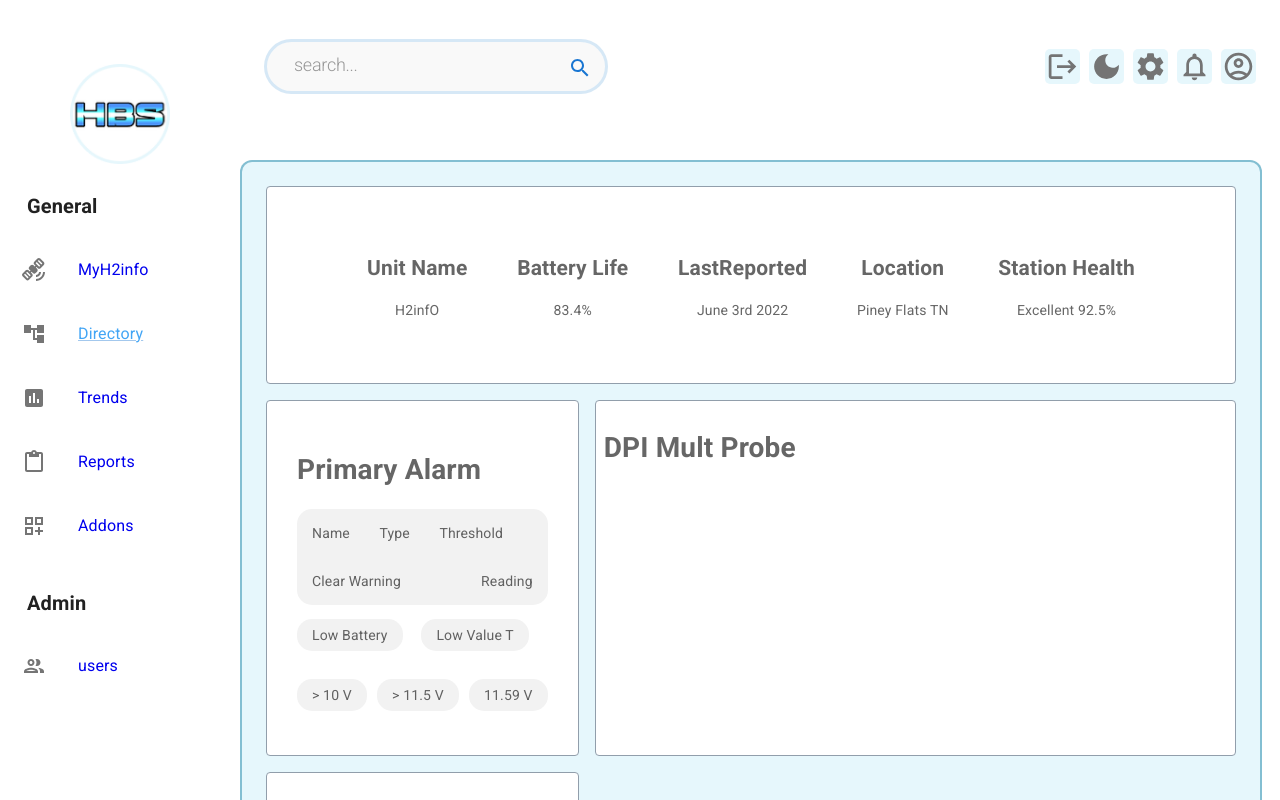
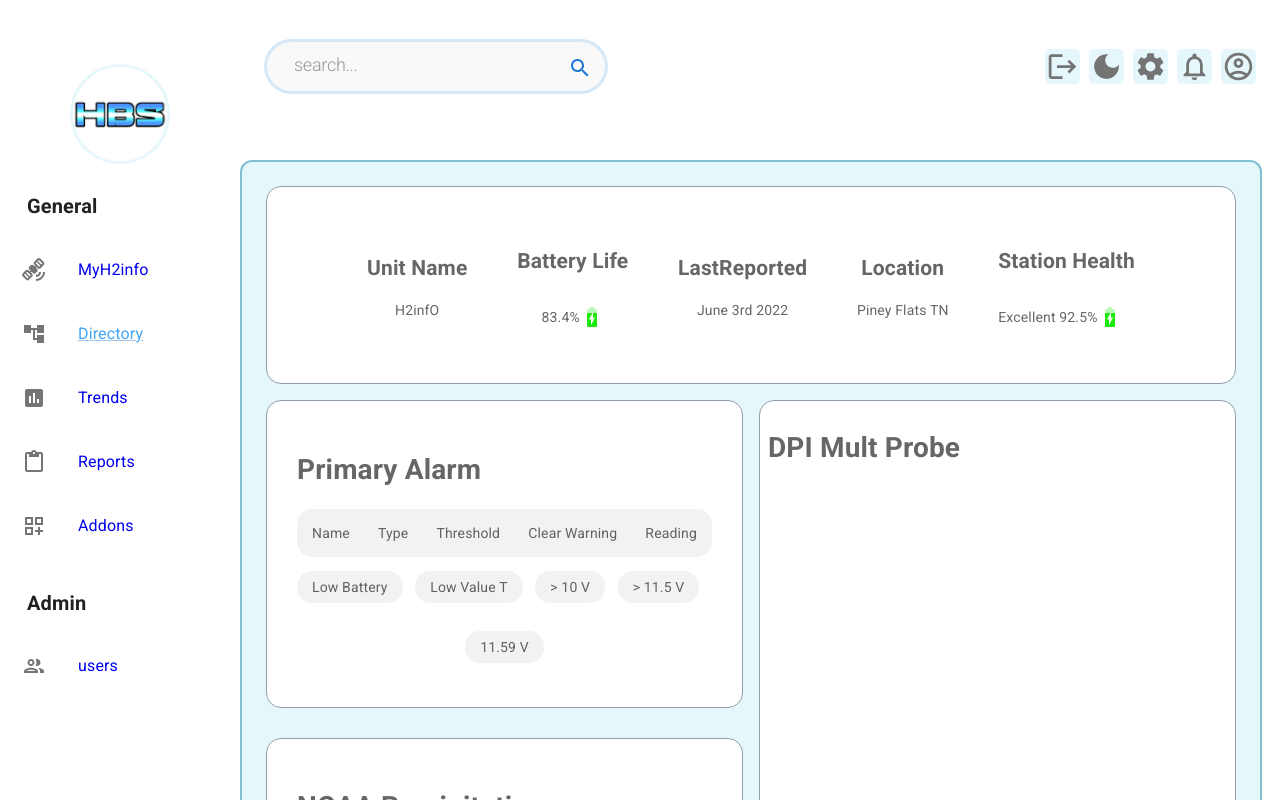
Before and after one commit to kpierc11/Dashboard_Demo, a React (Create React App) app in the folder app/: page /station-data-page in a window 1280 px wide. Shown: the top 800 px of the page. Built offline with nearby package versions, Linux system fonts and the light colour scheme.

Commit message:
initial station data page

```diff
--- a/app/src/App.tsx
+++ b/app/src/App.tsx
@@ -2,7 +2,12 @@ import "./App.css";
 import NavigationDrawer from "./components/navigationDrawer/NavigationDrawer";
 
 function App() {
-  return <NavigationDrawer />;
+  let loggedIn: boolean = true;
+  if (loggedIn) {
+    return <NavigationDrawer />;
+  } else {
+    return <div>Login Page</div>;
+  }
 }
 
 export default App;
--- a/app/src/pages/stationDataPage/StationDataPage.tsx
+++ b/app/src/pages/stationDataPage/StationDataPage.tsx
@@ -15,8 +15,7 @@ import {
 } from "chart.js";
 import { Line } from "react-chartjs-2";
 import { faker } from "@faker-js/faker";
-import Switch from "@mui/material/Switch/Switch";
-import "../trendsPage/trendsPage.css";
+import BatteryCharging90Icon from "@mui/icons-material/BatteryCharging90";
 
 ChartJS.register(
   CategoryScale,
@@ -55,7 +54,6 @@ export const data = {
   ],
 };
 
-
 const Item = styled(Paper)(({ theme }) => ({
   backgroundColor: theme.palette.mode === "dark" ? "#1A2027" : "#fff",
   ...theme.typography.body2,
@@ -67,7 +65,7 @@ const Item = styled(Paper)(({ theme }) => ({
   flexWrap: "wrap",
   textAlign: "center",
   color: theme.palette.text.secondary,
-  height: "100%",
+  borderRadius: "15px"
 }));
 
 export default function StationDataPage() {
@@ -89,7 +87,19 @@ export default function StationDataPage() {
             </Box>
             <Box className="station-data-unit-info">
               <h2>Battery Life</h2>
-              <p>83.4%</p>
+              <Box
+                sx={{
+                  display: "flex",
+                  flexDirection: "row",
+                  alignItems: "center",
+                  justifyContent: "center",
+                }}
+              >
+                <p>83.4%</p>
+                <BatteryCharging90Icon
+                  sx={{ color: "#1EE90D" }}
+                ></BatteryCharging90Icon>
+              </Box>
             </Box>
             <Box className="station-data-unit-info">
               <h2>LastReported</h2>
@@ -101,12 +111,23 @@ export default function StationDataPage() {
             </Box>
             <Box className="station-data-unit-info">
               <h2>Station Health</h2>
-              <p>Excellent 92.5%</p>
+              <Box
+                sx={{
+                  display: "flex",
+                  flexDirection: "row",
+                  alignItems: "center",
+                }}
+              >
+                <p>Excellent 92.5%</p>
+                <BatteryCharging90Icon
+                  sx={{ color: "#1EE90D" }}
+                ></BatteryCharging90Icon>
+              </Box>
             </Box>
           </Item>
         </Grid>
-        <Grid xs={4}>
-          <Item sx={{ padding: "30px 30px 30px 30px" }}>
+        <Grid xs={12} md={6}>
+          <Item sx={{ padding: "30px 30px 30px 30px", marginBottom:"30px" }}>
             <h1>Primary Alarm</h1>
             <Box
               className={"station-data-primary-alarm-topbar"}
@@ -129,17 +150,25 @@ export default function StationDataPage() {
               <p>11.59 V</p>
             </Box>
           </Item>
-        </Grid>
-        <Grid xs={8}>
-          <Item>
-            <h1>DPI Mult Probe</h1>
+          <Item sx={{ padding: "30px" }}>
+            <h1>NOAA Precipitation</h1>
+            <Line options={options} data={data} />
           </Item>
         </Grid>
-        <Grid xs={4} sx={{ height: "100%" }}>
-          <Item sx={{ padding:"30px"}}>
-            <h1>NOAA Precipitation</h1>
-            <Line options={options} data={data} />
-            </Item>
+        <Grid xs={12} md={6}>
+        <Item
+            sx={{
+              display: "flex",
+              flexDirection: "column",
+              alignItems: "flex-start",
+              height:"100%"
+            }}
+          >
+            <h1>DPI Mult Probe</h1>
+            <Box sx={{width:"width:100%"}}>
+
+            </Box>
+          </Item>
         </Grid>
       </Grid>
     </Box>
--- a/app/src/pages/stationDataPage/stationDataPage.css
+++ b/app/src/pages/stationDataPage/stationDataPage.css
@@ -1,45 +1,58 @@
 .station-data-unit-info {
-    margin-right:auto;
-
+  margin-right: auto;
 }
 
 .station-data-unit-info:last-child {
-    margin-right:0;
+  margin-right: 0;
 }
 
 .station-data-primary-alarm-topbar {
-    width:100%;
-    display:flex;
-    flex-wrap:wrap;
-    background-color:#F2F2F2;
-    border-radius:15px;
-    padding-left:15px;
-    padding-right:15px;
+  width: 100%;
+  display: flex;
+  flex-wrap: wrap;
+  background-color: #f2f2f2;
+  border-radius: 15px;
+  padding-left: 15px;
+  padding-right: 15px;
 }
 
 .station-data-primary-alarm-topbar p {
-    margin-right:auto;
+  margin-right: auto;
 }
 
 .station-data-primary-alarm-topbar p:last-child {
-    margin-right:0;
+  margin-right: 0;
 }
 
 .station-data-primary-alarm-topbar-second {
-    width:100%;
-    display:flex;
-    justify-content: center;
-    align-items: center;
-    flex-wrap:wrap;
+  width: 100%;
+  display: flex;
+  justify-content: center;
+  align-items: center;
+  flex-wrap: wrap;
 }
 
 .station-data-primary-alarm-topbar-second p {
-    background-color:#F2F2F2;
-    border-radius:15px;
-    padding:6px 15px 6px 15px;
-    margin-right:auto;
+  background-color: #f2f2f2;
+  border-radius: 15px;
+  padding: 6px 15px 6px 15px;
+  margin-right: auto;
 }
 
 .station-data-primary-alarm-topbar-second p:last-child {
-    margin-right:0;
+  margin-right: 0;
 }
+
+.station-probe-table {
+  width: 100%;
+  height:100%;
+}
+
+.station-probe-table tr {
+  text-align: left;
+}
+
+.table-gray-bg {
+  background: gray;
+  border-radius: 50%;
+}
```
